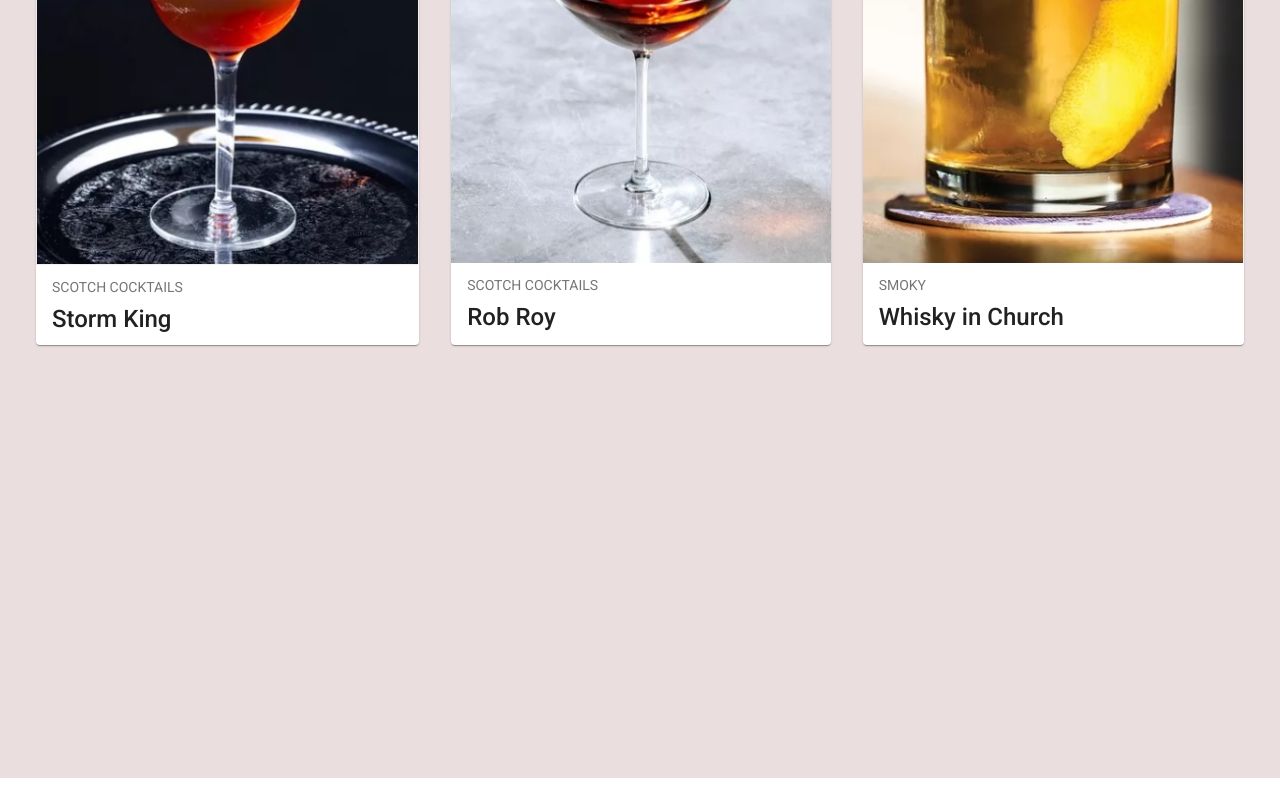
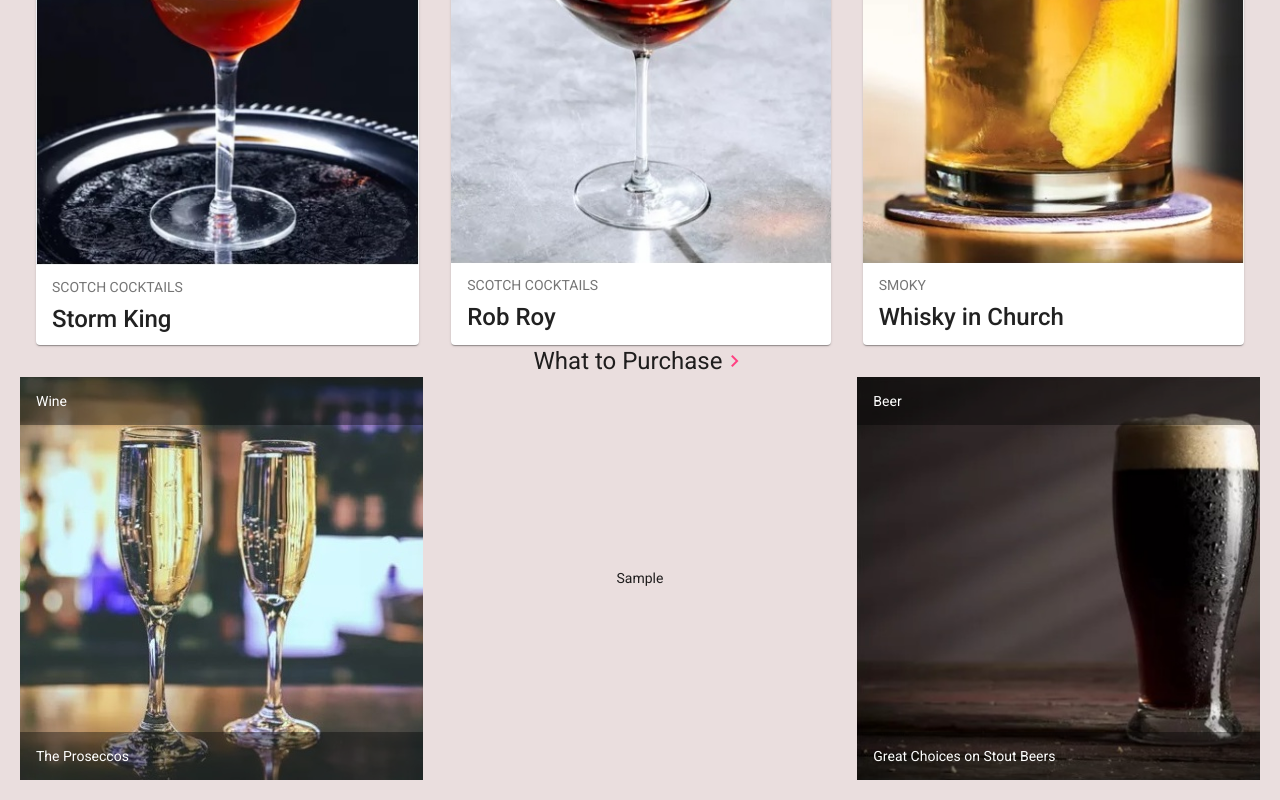
Before and after one commit to eugenehan94/Angular-Material-Cocktail-Website, an Angular app: page /home in a window 1280 px wide. Shown: the part 1423-2223 px from the top of the page. Before the commit the page ends 2201 px from the top, so only its background shows below. Built offline with nearby package versions, Linux system fonts and the light colour scheme.

Commit message:
added mat-grid-list

```diff
--- a/src/app/components/home-first-component/home-first-component.component.css
+++ b/src/app/components/home-first-component/home-first-component.component.css
@@ -23,12 +23,14 @@
 .home-first-component-card-container mat-card{
     margin: 0 1rem;
 }
-
+mat-grid-tile img {
+    width: 100%
+}
 /* Extra small devices (phones, 700px and down) */
 @media screen and (max-width: 700px){
     .home-first-component-title {
         text-align: center;
-        margin: 0;
+        margin: 0.8rem 0;
     }
     .home-first-component-card-container {
         display: flex;
--- a/src/app/components/home-first-component/home-first-component.component.html
+++ b/src/app/components/home-first-component/home-first-component.component.html
@@ -23,10 +23,25 @@
     </mat-card>
   </div>
 
-  <mat-grid-list cols="3">
-    <mat-grid-tile></mat-grid-tile>
-    <mat-grid-tile></mat-grid-tile>
-    <mat-grid-tile></mat-grid-tile>
+  <div class="home-first-title-wrapper">
+    <h1 class="home-first-component-title">What to Purchase</h1>
+    <mat-icon color="accent">keyboard_arrow_right</mat-icon>
+  </div>
+  <mat-grid-list
+    [cols]="breakpoint"
+    gutterSize="1rem"
+    (window:resize)="onResize($event)"
+  >
+    <mat-grid-tile><mat-grid-tile-header>Wine</mat-grid-tile-header>
+      <img src="../../../assets/images/WineGlasses.jpg" />
+      <mat-grid-tile-footer>The Proseccos</mat-grid-tile-footer>
+    </mat-grid-tile>
+    <mat-grid-tile>Sample</mat-grid-tile>
+    <mat-grid-tile
+      ><mat-grid-tile-header>Beer</mat-grid-tile-header
+      ><img src="../../../assets/images/StoutBeer.jpg" /><mat-grid-tile-footer
+        >Great Choices on Stout Beers</mat-grid-tile-footer
+      ></mat-grid-tile
+    >
   </mat-grid-list>
-
 </div>
--- a/src/app/components/home-first-component/home-first-component.component.ts
+++ b/src/app/components/home-first-component/home-first-component.component.ts
@@ -3,13 +3,17 @@ import { Component, OnInit } from '@angular/core';
 @Component({
   selector: 'app-home-first-component',
   templateUrl: './home-first-component.component.html',
-  styleUrls: ['./home-first-component.component.css']
+  styleUrls: ['./home-first-component.component.css'],
 })
 export class HomeFirstComponentComponent implements OnInit {
-
-  constructor() { }
+  breakpoint?: number;
+  constructor() {}
 
   ngOnInit(): void {
+    this.breakpoint = window.innerWidth <= 700 ? 1 : 3;
   }
 
+  onResize(event: any) {
+    this.breakpoint = event.target.innerWidth <= 700 ? 1 : 3;
+  }
 }
```
Also changed, not shown: src/assets/images/StoutBeer.jpg (added), src/assets/images/WineGlasses.jpg (added).
